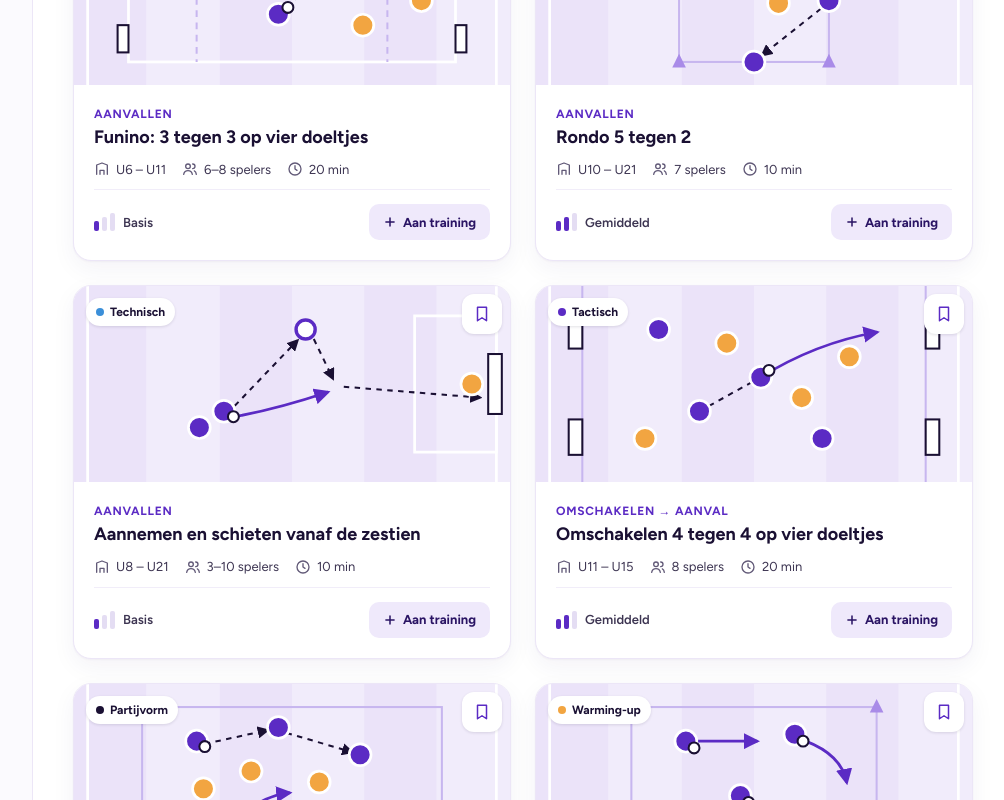
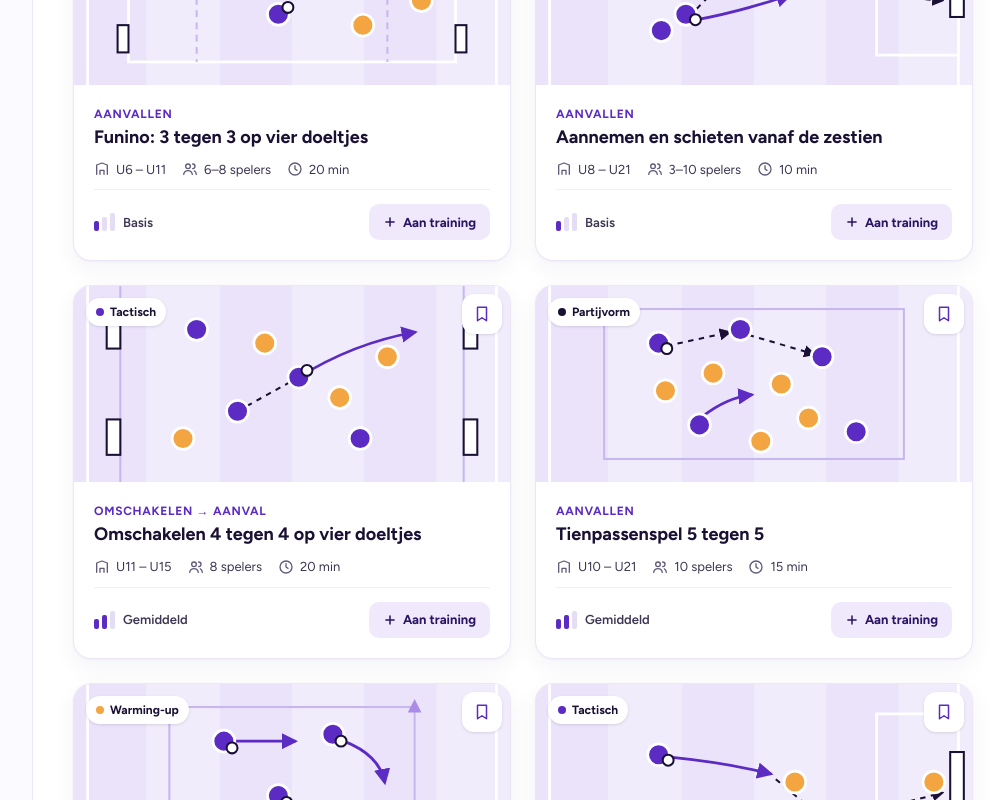
Before and after one commit to tbress89/ik-dien-trainingsplatform, a React (Vite) app in the folder codebase/: page / in a window 1280 px wide. Shown: the part 1200-2000 px from the top of the page, without its empty margins (267-1271 px from the left). Built offline with nearby package versions, Linux system fonts and the light colour scheme.

Commit message:
update example training

```diff
--- a/codebase/src/data/recommended.ts
+++ b/codebase/src/data/recommended.ts
@@ -17,7 +17,6 @@ export const RECOMMENDED: string[] = [
   'duel', // 1 tegen 1 op kleine doeltjes
   'pass', // Passvierkant met doorbewegen
   'funino', // Funino: 3 tegen 3 op vier doeltjes
-  'r52', // Rondo 5 tegen 2
   'fshot', // Aannemen en schieten vanaf de zestien
   'trans', // Omschakelen 4 tegen 4 op vier doeltjes
   'pten', // Tienpassenspel 5 tegen 5
--- a/codebase/src/data/referenceTrainings.ts
+++ b/codebase/src/data/referenceTrainings.ts
@@ -70,7 +70,7 @@ export const REFERENCE_TRAININGS: ReferenceTraining[] = [
     theme: 'Omschakelen',
     items: [
       ['wu', 'whand', 10], // Handbalvoetbal
-      ['wu', 'r52', 5], // Rondo 5 tegen 2
+      ['wu', 'rondo', 5], // Rondo 4 tegen 1
       ['kern', 'trans', 20], // Omschakelen 4 tegen 4 op vier doeltjes
       ['kern', 'prcp', 20], // Tegendruk: voorkom 3 passes na balverlies
       ['pv', 'omwave2', 20], // Omschakel-waves 2 tegen 2 op vier doeltjes
```
